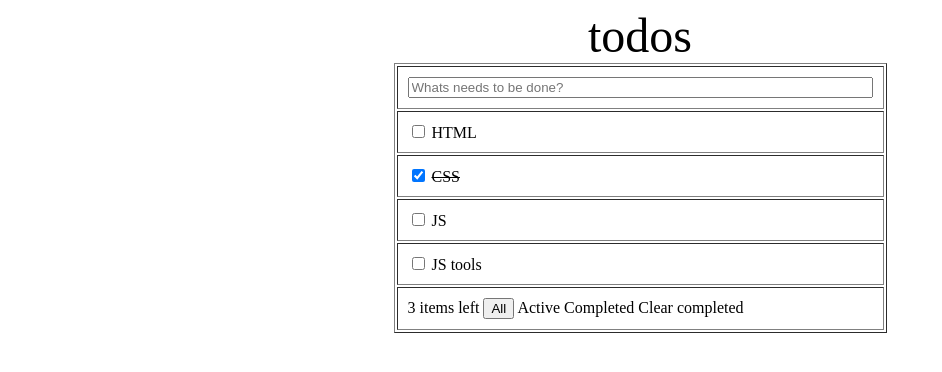
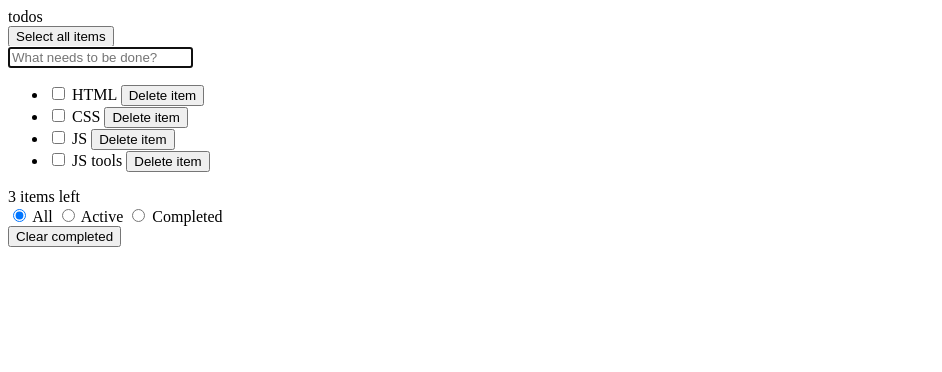
Before and after one commit to ok-technopolis-autumn-2019/Vladislav_Ivlev, a plain HTML site: page index.html in a window 1280 px wide. Shown: the whole page, without its empty margins (0-942 px from the left). Drawn offline with Linux system fonts and the light colour scheme.

Commit message:
Fixed html

```diff
--- a/index.html
+++ b/index.html
@@ -1,60 +1,89 @@
 <!DOCTYPE html>
 <html lang="en">
 <head>
-    <meta charset="UTF-8">
-    <title>Todo</title>
+    <meta charset="utf-8">
+    <title>Todos</title>
 </head>
 <body>
-<div class="main-todo-app">
-    <table class="todos-table" align="center" border="1" width="385" cellpadding="10">
-        <caption class="todos-table_title">
-            <font size="10" face="Avantgarde">todos</font>
-        </caption>
-        <thead class="todos-table_input-field">
-        <tr>
-            <th align="left">
-				<input type="text" size="55" placeholder="Whats needs to be done?"></font></input>
-            </th>
-        </tr>
-        </thead>
-        <tfoot class="todos-table_rows">
-        <tr>
-            <td>
-                <span class="todos-table_rows_text" id="todos-table_rows_text_item">3 items left</span>
-                <input class="todos-table_rows_input" id="todos-table_rows_input_item" type="button" value="All">
-                <span class="todos-table_rows_text" id="todos-table_rows_text_item-one">Active</span>
-                <span class="todos-table_rows_text" id="todos-table_rows_text_item-two">Completed</span>
-                <span class="todos-table_rows_text" id="todos-table_rows_text_item-three">Clear completed</span>
-            </td>
-        </tr>
-        </tfoot>
-        <tbody class="todos-table_rows_items">
-        <tr>
-            <td>
-                <input class="todos-table_rows_items_item" id="todos-table_rows_items_group-one" type="checkbox">
-                <label for="todos-table_rows_items_group-one">HTML</label>
-            </td>
-        </tr>
-        <tr>
-            <td>
-                <input class="todos-table_rows_items_item-one" id="todos-table_rows_items_group-two" type="checkbox" checked="checked">
-                <label for="todos-table_rows_items_group-two"><s>CSS</s></label>
-            </td>
-        </tr>
-        <tr>
-            <td>
-                <input class="todos-table_rows_items_item-two" id="todos-table_rows_items_group-three" type="checkbox">
-                <label for="todos-table_rows_items_group-three">JS</label>
-            </td>
-        </tr>
-        <tr>
-            <td>
-                <input class="todos-table_rows_items_item-three" id="todos-table_rows_items_group-four" type="checkbox">
-                <label for="todos-table_rows_items_group-four">JS tools</label>
-            </td>
-        </tr>
-        </tbody>
-    </table>
-</div>
+    <header class="main-todo-app">todos</header>
+    <main class="todos-table">
+        <div class="todos-table__head table-head">
+            <button class="table-head__select-all">Select all items</button>
+            <div class="table-head__create-new">
+                <input type="text" class="table-head__create-new-input" placeholder="What needs to be done?" aria-label="Add new item" autofocus="autofocus"/>
+            </div>
+        </div>
+        <div class="todos-table__items">
+            <ul class="todos-table__item-list items">
+                <li class="todos-table__item table-item">
+                    <div class="table-item__view">
+                        <input type="checkbox" class="table-item__checkbox" aria-label="HTML complited" id="html"/>
+                        <label class="table-item__check" for="html"/>
+                        <span class="table-item__text">HTML</span>
+                        <button class="table-item__delete">Delete item</button>
+                    </div>
+                    <div class="table-item__edit" hidden="hidden">
+                        <input type="text" class="table-item__input" value="HTML" aria-label="Edit item: HTML"/>
+                    </div>
+                </li>
+                <li class="todos-table__item table-item">
+                    <div class="table-item__view">
+                        <input type="checkbox" class="table-item__checkbox" id="css" aria-label="CSS complited"/>
+                        <label class="table-item__check" for="css"></label>
+                        <span class="table-item__text">CSS</span>
+                        <button class="table-item__delete">Delete item</button>
+                    </div>
+                    <div class="table-item__edit" hidden="hidden">
+                        <input type="text" class="table-item__input" value="CSS" aria-label="Edit item: CSS"/>
+                    </div>
+                </li>
+                <li class="todos-table__item table-item">
+                    <div class="table-item__view">   <input type="checkbox" class="table-item__checkbox" id="js" aria-label="JS complited"/>
+                        <label class="table-item__check" for="js"></label>
+                        <span class="table-item__text">JS</span>
+                        <button class="table-item__delete">Delete item</button>
+                    </div>
+                    <div class="table-item__edit" hidden="hidden">
+                        <input type="text" class="table-item__input"  value="JS"  aria-label="Edit item: JS"/>
+                    </div>
+                </li>
+                <li class="todos-table__item table-item">
+                    <div class="table-item__view">
+                        <input type="checkbox" class="table-item__checkbox" aria-label="JS tools complited" id="js_tools"/>
+                        <label class="table-item__check" for="js_tools"></label>
+                        <span class="table-item__text">JS tools</span>
+                        <button class="table-item__delete">Delete item</button>
+                    </div>
+                    <div class="table-item__edit" hidden="hidden">
+                        <input type="text" class="table-item__input" value="JS tools"  aria-label="Edit item: JS tools"/>
+                    </div>
+                </li>
+            </ul>
+        </div>
+        <footer class="todos-table__control-panel control-panel">
+            <div class="control-panel__item">
+                <div class="item-counter">3 items left</div>
+            </div>
+            <div class="control-panel__item">
+                <div class="item-filter" role="radiogroup" aria-label="Items filter">
+                    <label class="item-filter__select" aria-label="Select all items">
+                        <input type="radio" class="item-filter__input" name="filter" checked="checked" value="All" />
+                        <span class="item-filter__text">All</span>
+                    </label>
+                    <label class="item-filter__select" aria-label="Select active items">
+                        <input type="radio" class="item-filter__input" name="filter" value="Active"/>
+                        <span class="item-filter__text">Active</span>
+                    </label>
+                    <label class="item-filter__select" aria-label="Select completed items">
+                        <input type="radio" class="item-filter__input" name="filter" value="Completed"/>
+                        <span class="item-filter__text">Completed</span>
+                    </label>
+                </div>
+            </div>
+            <div class="control-panel__item">
+                <button class="item-clear">Clear completed</button>
+            </div>
+        </footer>
+    </main>
 </body>
 </html>
```
